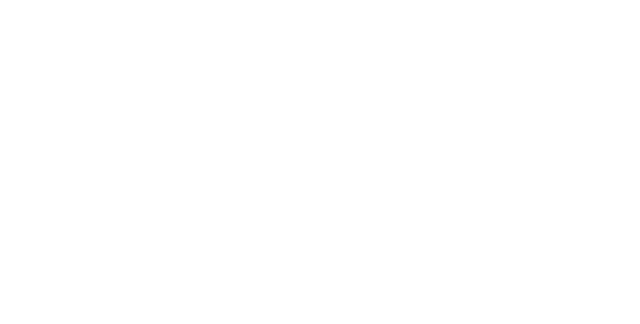
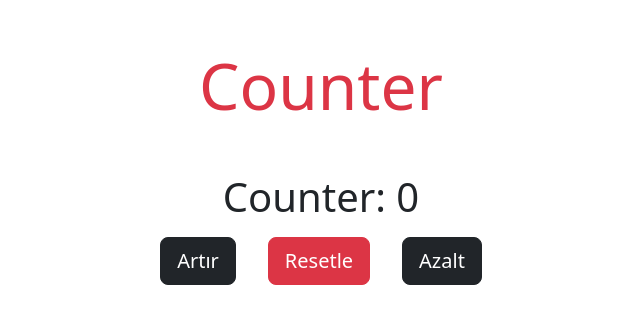
Before and after one commit to bzceval/redux-basic-todo-app, a React (Create React App) app: page / in a window 1280 px wide. Shown: the top 324 px of the page, without its empty margins (319-959 px from the left). Built offline with nearby package versions, Linux system fonts and the light colour scheme.

Commit message:
create requirement file

```diff
--- a/src/App.js
+++ b/src/App.js
@@ -1,9 +1,10 @@
 import './App.css';
+import Counter from './components/Counter';
 
 function App() {
   return (
     <div className="App">
-
+      <Counter/>
     </div>
   );
 }
--- /dev/null
+++ b/src/components/Counter.jsx
@@ -0,0 +1,15 @@
+import React from "react";
+
+const Counter = () => {
+  return (
+    <div>
+      <h1 className="display-3 text-danger my-5">Counter</h1>
+      <h5 className="display-6 mb-3">Counter: 0</h5>
+      <button className="btn btn-dark mx-3 btn-lg">Artır</button>
+      <button className="btn btn-danger mx-3 btn-lg">Resetle</button>
+      <button className="btn btn-dark mx-3 btn-lg">Azalt</button>
+    </div>
+  );
+};
+
+export default Counter;
```
Also changed, not shown: src/redux/index.js (added).
